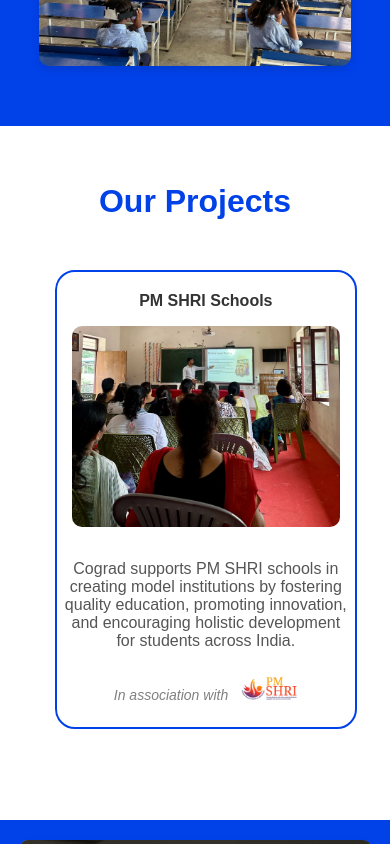
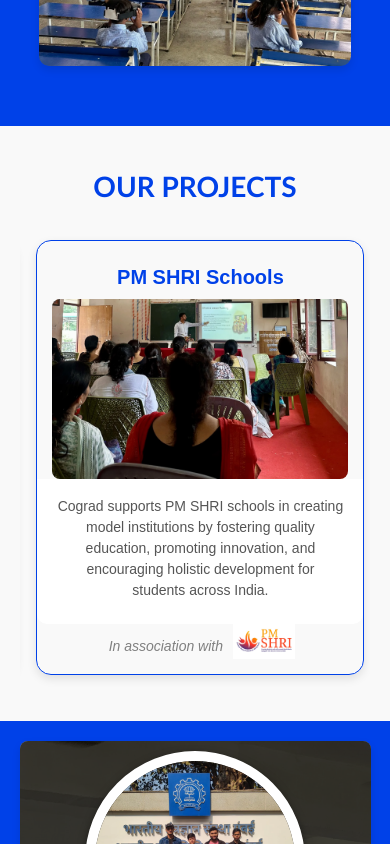
Before and after one commit to CogradDev/cograd, a React (Create React App) app: page / in a window 390 px wide. Shown: the part 3860-4704 px from the top of the page. Built offline with nearby package versions, Linux system fonts and the light colour scheme.

Commit message:
Refactor Projects.scss to improve layout and styling

```diff
--- a/src/components/Projects.scss
+++ b/src/components/Projects.scss
@@ -1,22 +1,25 @@
 .projects {
-  background-color: white;
-  padding: 30px;
-  padding-bottom: 80px;
+  background-color: #f9f9f9; /* Light background for contrast */
+  padding: 40px; /* Increased padding for a spacious layout */
+  padding-bottom: 100px; /* More space at the bottom */
   display: flex;
   flex-direction: column;
   overflow: hidden;
 
   h2 {
     text-align: center;
-    margin-bottom: 40px;
-    font-size: 32px;
+    font-family: "Gill Sans", "Gill Sans MT", Calibri, "Trebuchet MS",
+      sans-serif;
+    font-size: 28px; /* Increased font size for header */
     color: #0041e8;
+    margin-bottom: 10px; /* Spacing below the header */
+    text-transform: uppercase; /* Uppercase for emphasis */
   }
 
   .project-list {
     width: 100%;
     overflow: hidden;
-    border-radius: 10px;
+    border-radius: 15px; /* Rounded corners */
     display: flex;
     justify-content: center;
 
@@ -27,7 +30,7 @@
       user-select: none;
       touch-action: pan-y;
       -webkit-tap-highlight-color: transparent;
-      width: 97%;
+      width: 95%; /* Consistent with margins */
 
       .slick-list {
         position: relative;
@@ -43,49 +46,57 @@
           margin: 0;
           padding: 0;
           transition: transform 0.5s ease;
-          gap: 30px;
-          margin-right: 100px;
+          gap: 40px; /* Increased gap for better separation */
+          margin-right: 50px; /* Adjusted margin for better alignment */
 
           .project {
             display: flex !important;
             justify-content: center;
             align-items: center;
             flex-direction: column;
-            border: 2px solid #0041e8;
-            border-radius: 20px;
-            width: 30%; /* Adjusted width for larger screens */
-            margin: 10px 0;
-            height: 100%;
-            padding-bottom: 20px;
-            padding-top: 20px;
+            border: 1.5px solid #0041e8; /* Thicker border for emphasis */
+            border-radius: 15px; /* More subtle rounding */
+            width: 28%; /* Adjusted width for larger screens */
+            margin: 15px 0; /* Increased margin for spacing */
+            height: auto; /* Auto height for flexibility */
+            padding: 20px; /* Uniform padding */
+            box-shadow: 0 4px 10px rgba(0, 0, 0, 0.1); /* Subtle shadow for depth */
 
-            .project-title{
-              margin-top: 0;
+            .project-title {
+              margin: 10px 0; /* Added margin for better spacing */
               text-align: center;
               align-self: center;
-              font-size: 1rem;
+              font-size: 1.25rem; /* Increased font size for readability */
+              font-weight: bold; /* Bolder font for titles */
+              color: #0041e8; /* Title color matches border */
             }
 
             .project-img {
-              width: 90%;
-              object-fit:fill;
+              width: 100%; /* Full width of the project card */
+              height: 200px; /* Increased height for visual impact */
+              object-fit: cover; /* Ensures image fills without distortion */
               border-radius: 10px;
+              transition: transform 0.3s; /* Smooth zoom effect on hover */
+              &:hover {
+                transform: scale(1.05); /* Slight zoom effect on hover */
+              }
             }
 
             .project-details {
               background-color: #fff;
               border-radius: 0 0 10px 10px;
-              width: 95%;
-              min-height: 135px;
+              width: 100%; /* Full width for details */
+              min-height: 150px; /* Increased minimum height */
               display: flex;
               align-items: center;
               justify-content: center;
               text-align: center;
-              padding-top: 10px;
+              padding: 15px; /* More padding for comfort */
 
               span {
-                font-size: 16px;
+                font-size: 16px; /* Standard size for text */
                 color: #555;
+                line-height: 1.5; /* Better line spacing for readability */
               }
             }
           }
@@ -95,29 +106,42 @@
   }
 
   @media (max-width: 1024px) {
+    padding: 20px; /* Reduced padding for mobile */
+
     .project-list {
       .slick-slider {
         width: 100% !important;
 
         .slick-list {
           .slick-track {
-            gap: 30px;
-            margin-right: 0;
+            gap: 20px; /* Adjusted gap for mobile */
+            margin-right: 0; /* No right margin for full width */
             width: 100%;
 
             .project {
-              width: 100% !important; /* Adjusted width for smaller screens */
+              width: 90% !important; /* Increased width for better fit */
               overflow: hidden;
-              margin-right: 30px;
+              margin-right: 0; /* Removed right margin for compact layout */
+              height: auto; /* Auto height for flexibility */
+              padding: 15px; /* Consistent padding for compact appearance */
 
-
-            .project-title{
-             font-size: 16px;
-            }
+              .project-title {
+                font-size: 20px; /* Slightly larger for readability */
+                font-weight: bold; /* Ensure title stands out */
+              }
 
               .project-img {
-                height: 50%;
-                border-radius: 10px;
+                height: 180px; /* Adjusted height for mobile */
+                border-radius: 8px; /* Slightly reduced rounding */
+              }
+
+              .project-details {
+                min-height: 120px; /* Adjusted height for better fit */
+                padding-top: 10px;
+
+                span {
+                  font-size: 14px; /* Adjusted font size for mobile readability */
+                }
               }
             }
           }
```
